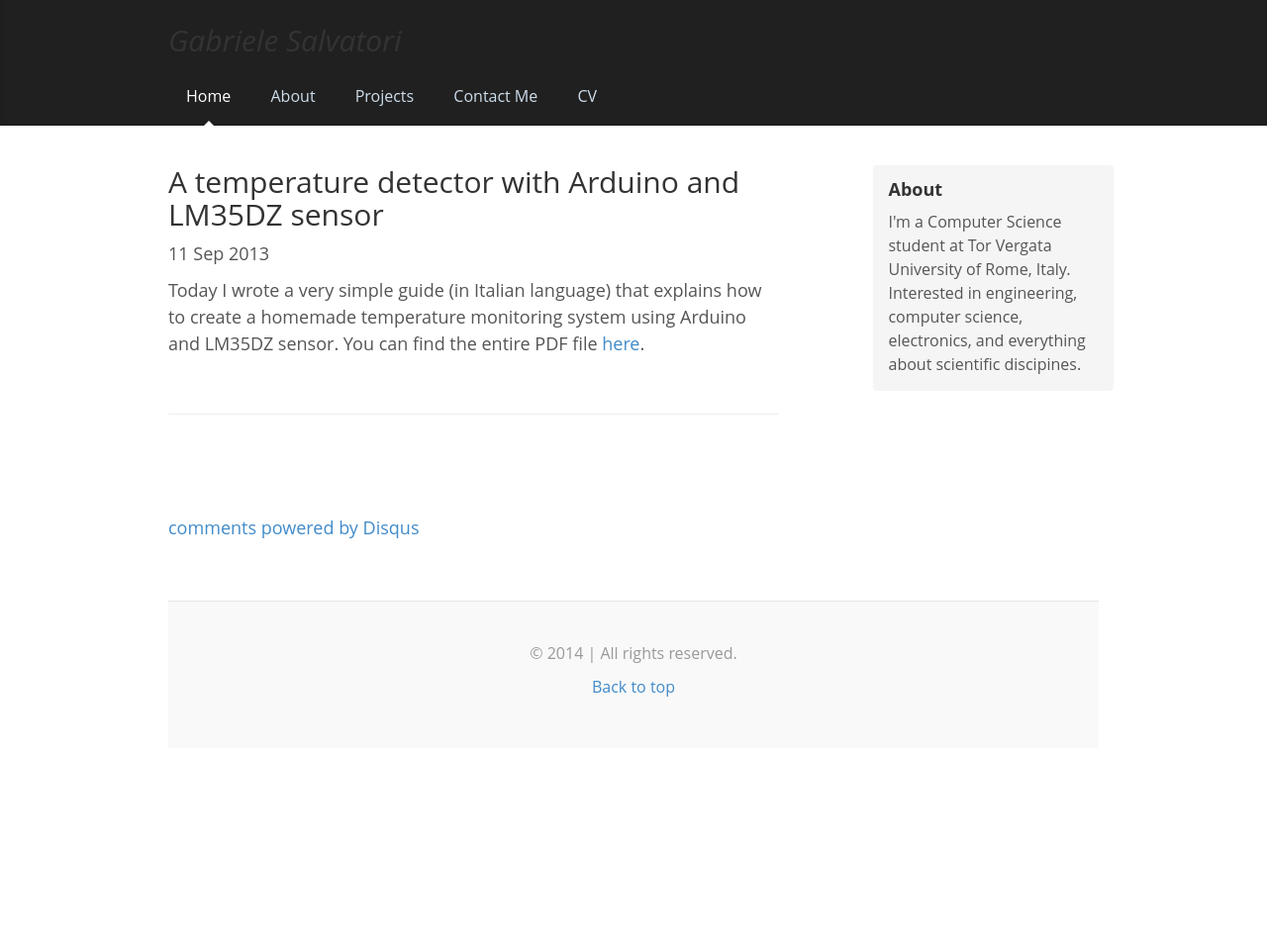
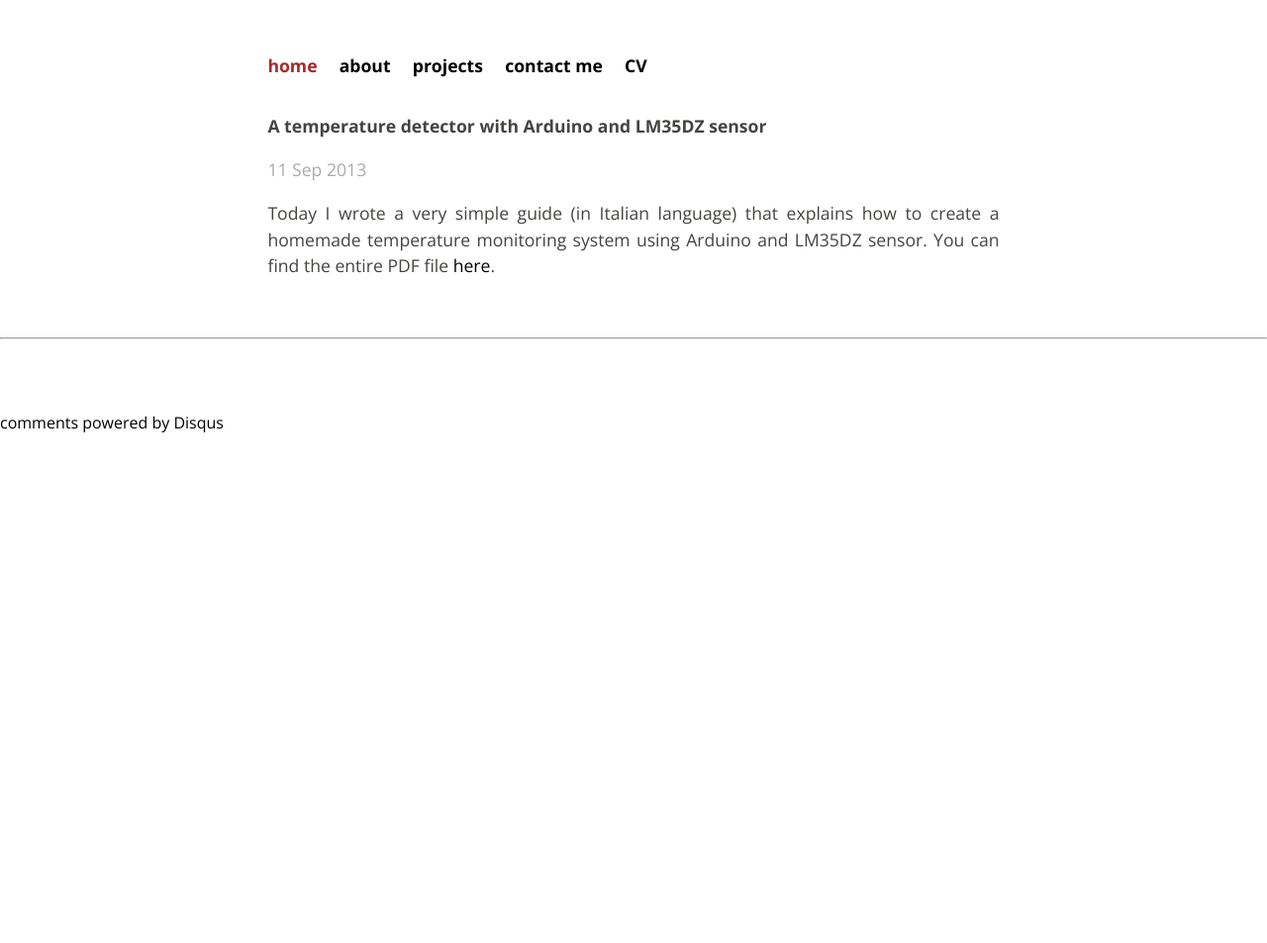
Before and after one commit to gsalvatori/salvatorigabriele.com, a Jekyll site: the page built from _posts/2013-09-11-a-temperature-detector-arduino.markdown, in a window 1280 px wide. Shown: the whole page at 99% size. Built offline with Jekyll 4.4.1, drawn with Linux system fonts in a browser that asks for light colours; nearby versions of some CDN libraries; library files that are not in the unit come from our copies; Markdown is read by kramdown in place of the engine named in the settings; comment, search, counter and statistics services are not loaded; before the commit the page ends 900 px from its top, so only the background shows below that.

Commit message:
Update post.html

```diff
--- a/_layouts/post.html
+++ b/_layouts/post.html
@@ -1,11 +1,40 @@
----
-layout: default
----
+<!DOCTYPE html>
+<html>
+    <head>
+        <meta charset="utf-8">
+        <meta http-equiv="refresh" content="30">
+        <title>{{ page.title }}</title>
+        <meta name="viewport" content="width=device-width">
+        <meta name=author content=”Gabriele-Salvatori”>
+        <meta name="description" content="Computer Science student, Italy. Interested in engineering, computer science, electronics, and everything about scientific discipines." />
+
+        <!-- syntax highlighting CSS -->
+        <link rel="stylesheet" href="/css/syntax.css">
+
+        <!-- Custom CSS -->
+        <link rel="stylesheet" href="/css/main.css">
+        <!-- <link rel="stylesheet" href="/css/bootstrap.min.css"> -->
+        <link rel="stylesheet" href="http://fonts.googleapis.com/css?family=Open+Sans:300,400italic,400,600,700|Abril+Fatface">
+
+    </head>
+<body>
+
+
+<div class="site">
+  <div class="title">
+    <a href="/">home</a>
+    <a class="extra" href="/about.html">about</a>
+    <a class="extra" href="/projects.html">projects</a>
+    <a class="extra" href="mailto:salvatorigabriele@gmail.com">contact me</a>
+    <a class="extra" href="/cv.html">CV</a>
+    </div>
+
 <h2>{{ page.title }}</h2>
 <p class="meta">{{ page.date | date_to_string }}</p>
 
 <div class="post">
 {{ content }}
+</div>
 </div>
 
 <br>
```
